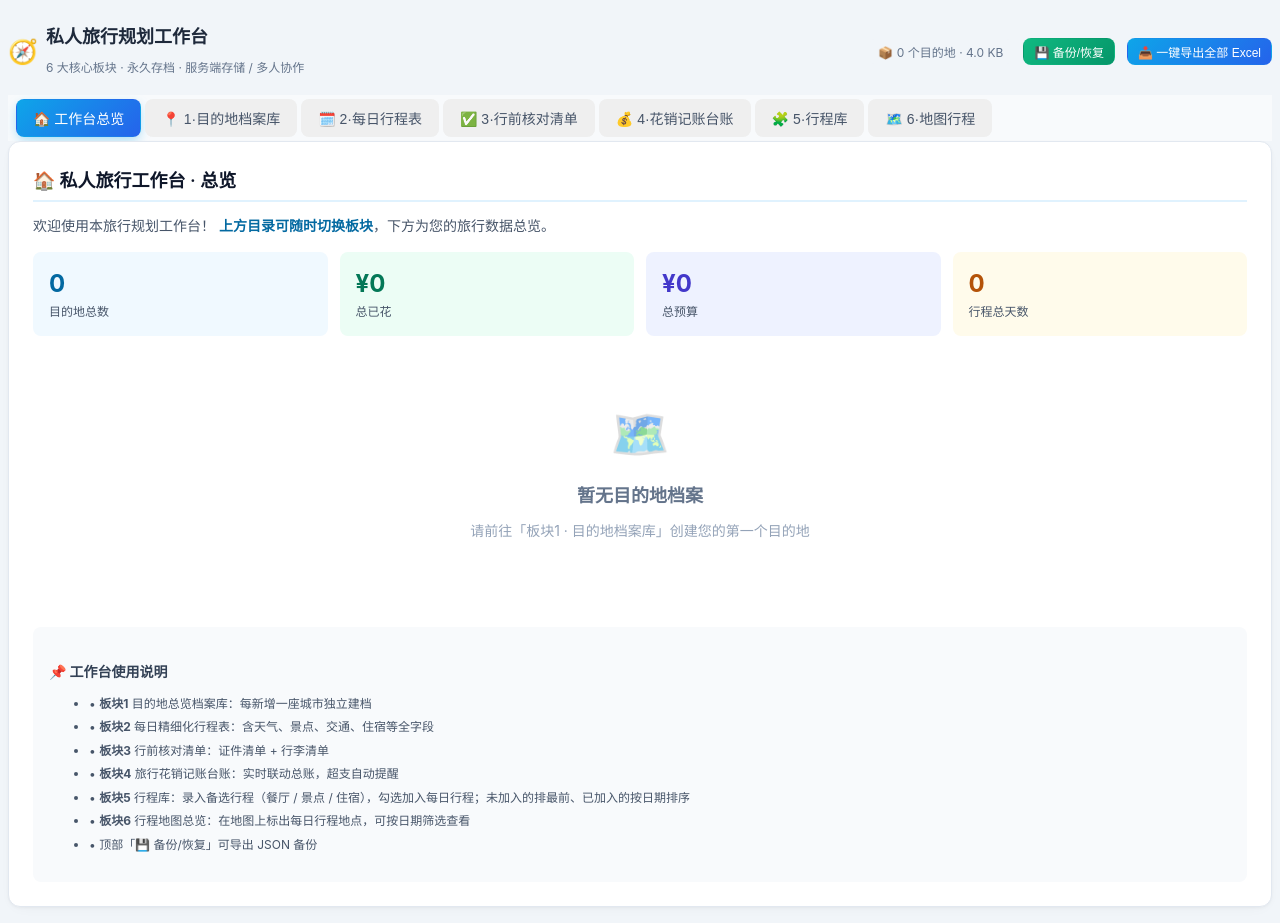
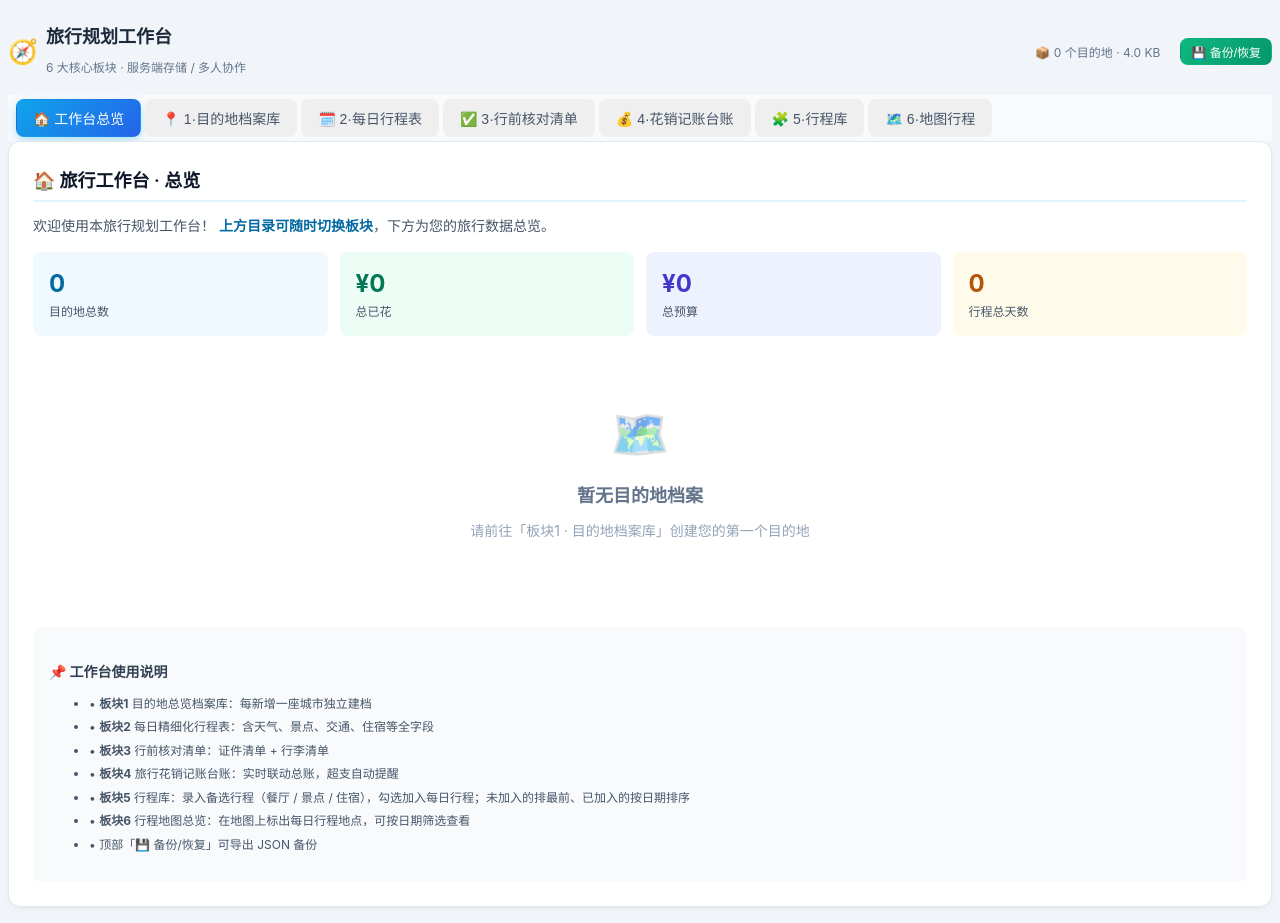
Before and after one commit to ggracee17/TravelPlanner, a website: page index.html in a window 1280 px wide. Drawn offline with Linux system fonts and the light colour scheme.

Commit message:
feat: 移除导出 Excel / 粘贴 AI 建档按钮，主页标题去掉「私人」与「永久存档」

```diff
--- a/app.js
+++ b/app.js
@@ -1,6 +1,6 @@
 /* =====================================================================
-   私人专属旅行规划工作台 - 主应用
-   - 永久存档（localStorage）
+   旅行规划工作台 - 主应用
+   - 本地存储（localStorage）
    - 6大核心板块固定
    - 状态管理 + UI 控制
    ===================================================================== */
@@ -46,7 +46,7 @@ const app = {
       this.startBackend();
       return;
     }
-    // 本地模式（默认）：localStorage 永久存档
+    // 本地模式（默认）：localStorage 持久化存储
     this.loadState();
     if (typeof this.ensureChecklists === 'function') this.ensureChecklists();
     this.bindNavTabs();
--- a/index.html
+++ b/index.html
@@ -3,7 +3,7 @@
 <head>
   <meta charset="UTF-8" />
   <meta name="viewport" content="width=device-width, initial-scale=1.0" />
-  <title>私人专属旅行规划一体化工作台</title>
+  <title>旅行规划一体化工作台</title>
   <link rel="stylesheet" href="styles.css" />
   <link rel="stylesheet" href="utility.css" />
   <script>
@@ -28,8 +28,8 @@
       <div class="flex items-center gap-2">
         <span class="text-2xl">🧭</span>
         <div>
-          <h1 class="text-lg font-bold text-slate-800 leading-none" data-i18n="app.title">私人旅行规划工作台</h1>
-          <p class="text-tiny text-slate-500" data-i18n="app.subtitle">6 大核心板块 · 永久存档 · 服务端存储 / 多人协作</p>
+          <h1 class="text-lg font-bold text-slate-800 leading-none" data-i18n="app.title">旅行规划工作台</h1>
+          <p class="text-tiny text-slate-500" data-i18n="app.subtitle">6 大核心板块 · 服务端存储 / 多人协作</p>
         </div>
       </div>
       <div class="flex-1"></div>
@@ -39,7 +39,8 @@
       <!-- 中英切换：暂时隐藏（app.i18nEnabled=false）；需要时把 hidden 去掉并把该开关改为 true -->
       <button id="langToggle" class="btn btn-ghost btn-sm hidden" onclick="app.toggleLang()" data-i18n="lang.toggle">🌐 EN</button>
       <button class="btn btn-success btn-sm" onclick="app.openBackupDialog()" data-i18n="header.backup">💾 备份/恢复</button>
-      <button class="btn btn-primary btn-sm" onclick="app.exportAll()" data-i18n="header.export">📥 一键导出全部 Excel</button>
+      <!-- 「📥 一键导出全部 Excel」按钮已按需求移除；app.exportAll() 仍保留，
+           各板块（记账 / 核对清单）自带的导出按钮不受影响。 -->
     </div>
 
     <!-- 当前目的地切换条 -->
--- a/module-destinations.js
+++ b/module-destinations.js
@@ -100,7 +100,7 @@ app.modules.destinations = {
         <div class="card-title">
           <span>${app.t('dest.title')}</span>
           <button class="btn btn-primary ml-auto" onclick="app.modules.destinations.newDest()">${app.t('dest.newBtn')}</button>
-          <button class="btn btn-success" onclick="app.modules.destinations.showImportJSON()">${app.t('dest.aiBtn')}</button>
+          <!-- 「📥 粘贴 AI 建档」按钮已按需求移除；showImportJSON() 仍保留，需要时可重新挂回 -->
         </div>
         <p class="text-sm text-slate-600 mb-4">每一个目的地 = 一份独立档案。字段精简为：目的地名称、起止日期（出行天数自动按日期计算）、同行人数、总预算、备注。</p>
 
--- a/module-i18n.js
+++ b/module-i18n.js
@@ -10,10 +10,9 @@ window.I18N = {
   dict: {
     zh: {
       // 顶部栏
-      'app.title': '私人旅行规划工作台',
-      'app.subtitle': '6 大核心板块 · 永久存档 · 服务端存储 / 多人协作',
+      'app.title': '旅行规划工作台',
+      'app.subtitle': '6 大核心板块 · 服务端存储 / 多人协作',
       'header.backup': '💾 备份/恢复',
-      'header.export': '📥 一键导出全部 Excel',
       'lang.toggle': '🌐 EN',
       // 导航
       'nav.home': '🏠 工作台总览',
@@ -66,7 +65,7 @@ window.I18N = {
       'status.disconnected': '连接中断',
       'status.connectError': '连接失败',
       // 提示 toast
-      'toast.welcome': '👋 欢迎使用私人旅行规划工作台！请在「板块1」新建您的第一个目的地档案。',
+      'toast.welcome': '👋 欢迎使用旅行规划工作台！请在「板块1」新建您的第一个目的地档案。',
       'toast.loaded': '已载入 {n} 个目的地档案',
       'toast.boardConnected': '已连接到旅行看板（账号：{u}）',
       'toast.migrated': '已从浏览器本地备份迁移 {n} 个目的地到你的旅行看板',
@@ -104,10 +103,9 @@ window.I18N = {
       'map.needKey': '⚠️ 尚未配置 Google Maps API Key。请到 Render 控制台给本服务添加环境变量 <code>GMAPS_API_KEY</code>（后端会自动注入前端），并在 Google Cloud 启用 <b>Maps JavaScript API</b> 与 <b>Geocoding API</b>，重新部署后刷新即可显示地图。下方列表仍可正常查看地点。',
       'map.fallback': '⚠️ Google Maps 未能加载。常见原因：① Key 未启用 <b>Maps JavaScript API</b> 与 <b>Geocoding API</b>；② Key 的「应用限制」(HTTP 引荐来源 / 网站限制) 未包含本站点域名；③ 网络被拦截。请到 Google Cloud 控制台核对后刷新。下方列表仍可正常查看地点。',
       // 各板块标题与主按钮
-      'dest.homeTitle': '🏠 私人旅行工作台 · 总览',
+      'dest.homeTitle': '🏠 旅行工作台 · 总览',
       'dest.title': '📍 板块1 · 目的地总览档案库',
       'dest.newBtn': '➕ 新建目的地档案',
-      'dest.aiBtn': '📥 粘贴 AI 建档',
       'itinerary.title': '🗓️ 板块2 · 每日行程表（时间轴）',
       'itinerary.recalc': '🚗 全部重算',
       'itinerary.autoGen': '⚡ 按日期自动生成空白日程',
@@ -143,9 +141,8 @@ window.I18N = {
     },
     en: {
       'app.title': 'Travel Planner Workspace',
-      'app.subtitle': '6 core modules · Permanent archive · Server storage / Collaboration',
+      'app.subtitle': '6 core modules · Server storage / Collaboration',
       'header.backup': '💾 Backup',
-      'header.export': '📥 Export All (Excel)',
       'lang.toggle': '🌐 中文',
       'nav.home': '🏠 Overview',
       'nav.dest': '📍 1·Destinations',
@@ -229,7 +226,6 @@ window.I18N = {
       'dest.homeTitle': '🏠 Travel Workspace · Overview',
       'dest.title': '📍 1·Destinations',
       'dest.newBtn': '➕ New destination profile',
-      'dest.aiBtn': '📥 Paste AI profile',
       'itinerary.title': '🗓️ 2·Daily Itinerary (Timeline)',
       'itinerary.recalc': '🚗 Recalculate all',
       'itinerary.autoGen': '⚡ Auto-generate empty days',
```
